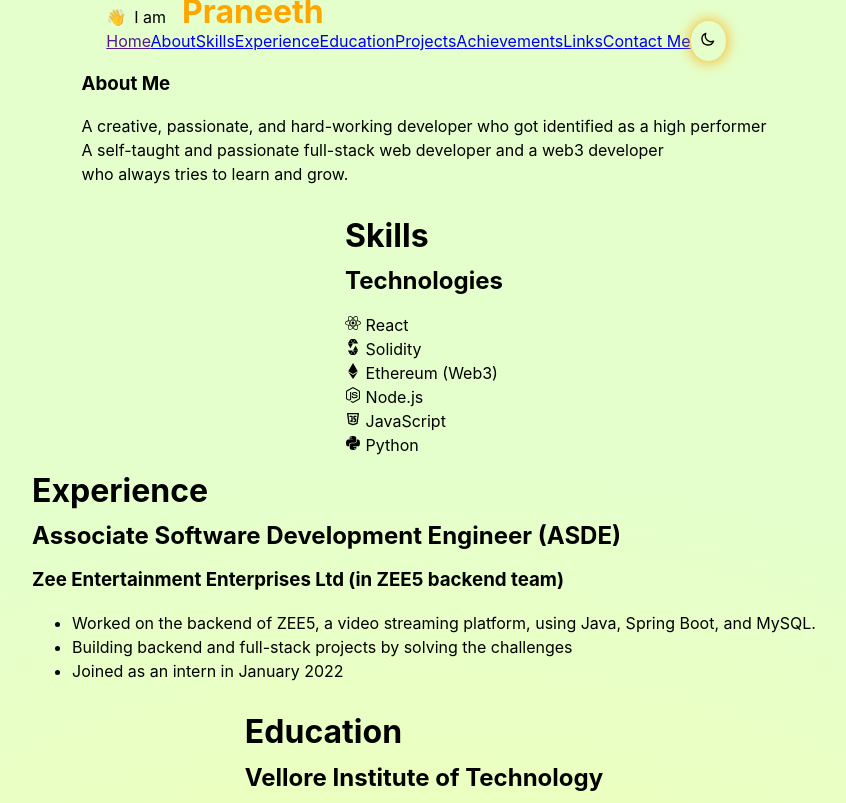
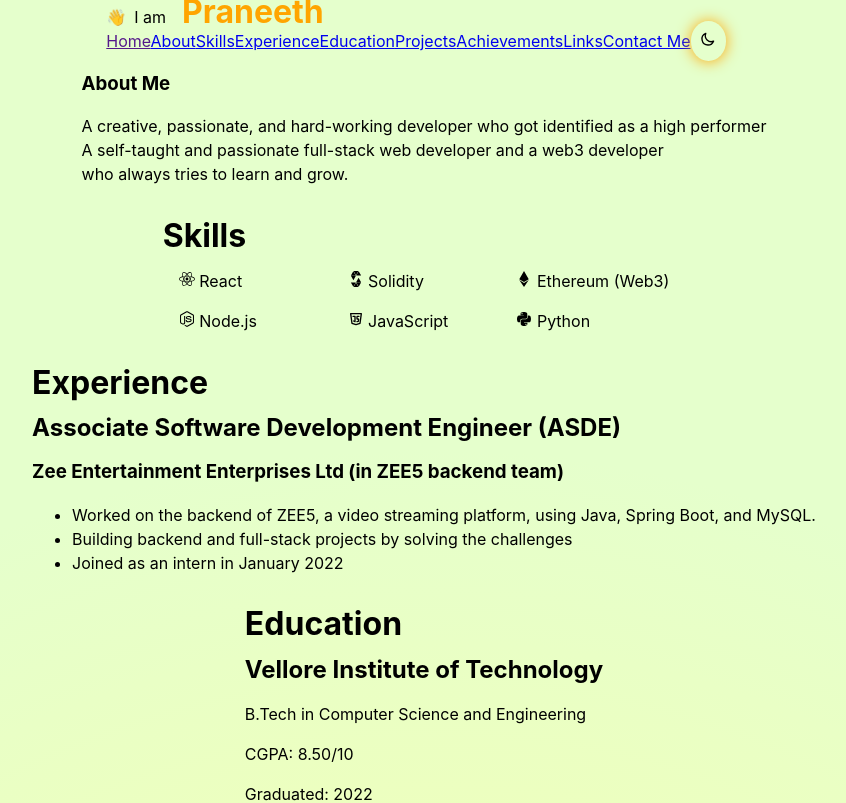
Before and after one commit to prane-eth/new_portfolio, a React (Vite) app: page / in a window 1280 px wide. Shown: the top 803 px of the page, without its empty margins (216-1062 px from the left). Built offline with nearby package versions, Linux system fonts and the light colour scheme.

Commit message:
Updated code

```diff
--- a/src/App.scss
+++ b/src/App.scss
@@ -29,6 +29,13 @@
 	font-weight: bold;
 	margin-left: 1rem;
 	color: orange;
+}
+
+.skills-container-grid {
+	display: grid;
+	grid-template-columns: repeat(3, 1fr);
+	grid-gap: 1rem;
+	margin: 1rem;
 }
 
 .darkModeToggle {
--- a/src/components/About.jsx
+++ b/src/components/About.jsx
@@ -1,5 +1,5 @@
 const About = () => (
-	<div className="about" id="About">
+	<div id="About">
 		<div className="about__content">
 			<h3>About Me</h3>
 			<p>
--- a/src/components/Achievements.jsx
+++ b/src/components/Achievements.jsx
@@ -1,5 +1,5 @@
 const Achievements = () => (
-	<div className="achievements" id="Achievements">
+	<div id="Achievements">
 		<h1>Achievements</h1>
 		<p>
 			Won 3rd place in the hackathon TechEden,
--- a/src/components/ContactMe.jsx
+++ b/src/components/ContactMe.jsx
@@ -2,7 +2,7 @@
 import { FaWhatsapp } from "react-icons/fa";
 
 const ContactMe = () => (
-	<div className="contactMe" id="ContactMe">
+	<div id="ContactMe">
 		<h1>Contact Me</h1>
 		<p>
 			<FaEnvelope href="mailto:haripraneethv@gmail.com" />
--- a/src/components/Education.jsx
+++ b/src/components/Education.jsx
@@ -1,5 +1,5 @@
 const Education = () => (
-	<div className="education" id="Education">
+	<div id="Education">
 		<h1>Education</h1>
 		<div className="education-content">
 			<div className="education-content-left">
--- a/src/components/Experience.jsx
+++ b/src/components/Experience.jsx
@@ -1,5 +1,5 @@
 const Experience = () => (
-	<div className="experience" id="Experience">
+	<div id="Experience">
 		<h1>Experience</h1>
 		<div className="experience-container">
 			<div className="experience-card">
--- a/src/components/Links.jsx
+++ b/src/components/Links.jsx
@@ -2,7 +2,7 @@
 import { FaGithub } from 'react-icons/fa';
 
 const Links = () => (
-	<div className="links" id="Links">
+	<div id="Links">
 		<h1>Links</h1>
 		<>
 			<FaGithub href="" />
--- a/src/components/Projects.jsx
+++ b/src/components/Projects.jsx
@@ -86,7 +86,7 @@
 		},
 	]
 	return (
-		<div className="projects" id="Projects">
+		<div id="Projects">
 			<h1>Projects</h1>
 			<div className="projects-container">
 				{projects.map((project, index) => (
--- a/src/components/Skills.jsx
+++ b/src/components/Skills.jsx
@@ -3,18 +3,15 @@
 import { SiSolidity } from 'react-icons/si'
 
 const Skills = () => (
-	<div className="skills" id="Skills">
+	<div id="Skills">
 		<h1>Skills</h1>
-		<div className="skills-container">
-			<h2>Technologies</h2>
-			<div className="skills-container">
-				<div> <FaReact /> React </div>
-				<div> <SiSolidity /> Solidity </div>
-				<div> <FaEthereum /> Ethereum (Web3) </div>
-				<div> <FaNodeJs /> Node.js </div>
-				<div> <TbBrandJavascript /> JavaScript </div>
-				<div> <FaPython /> Python </div>
-			</div>
+		<div className="skills-container-grid">
+			<span> <FaReact /> React </span>
+			<span> <SiSolidity /> Solidity </span>
+			<span> <FaEthereum /> Ethereum (Web3) </span>
+			<span> <FaNodeJs /> Node.js </span>
+			<span> <TbBrandJavascript /> JavaScript </span>
+			<span> <FaPython /> Python </span>
 		</div>
 	</div>
 )
```
